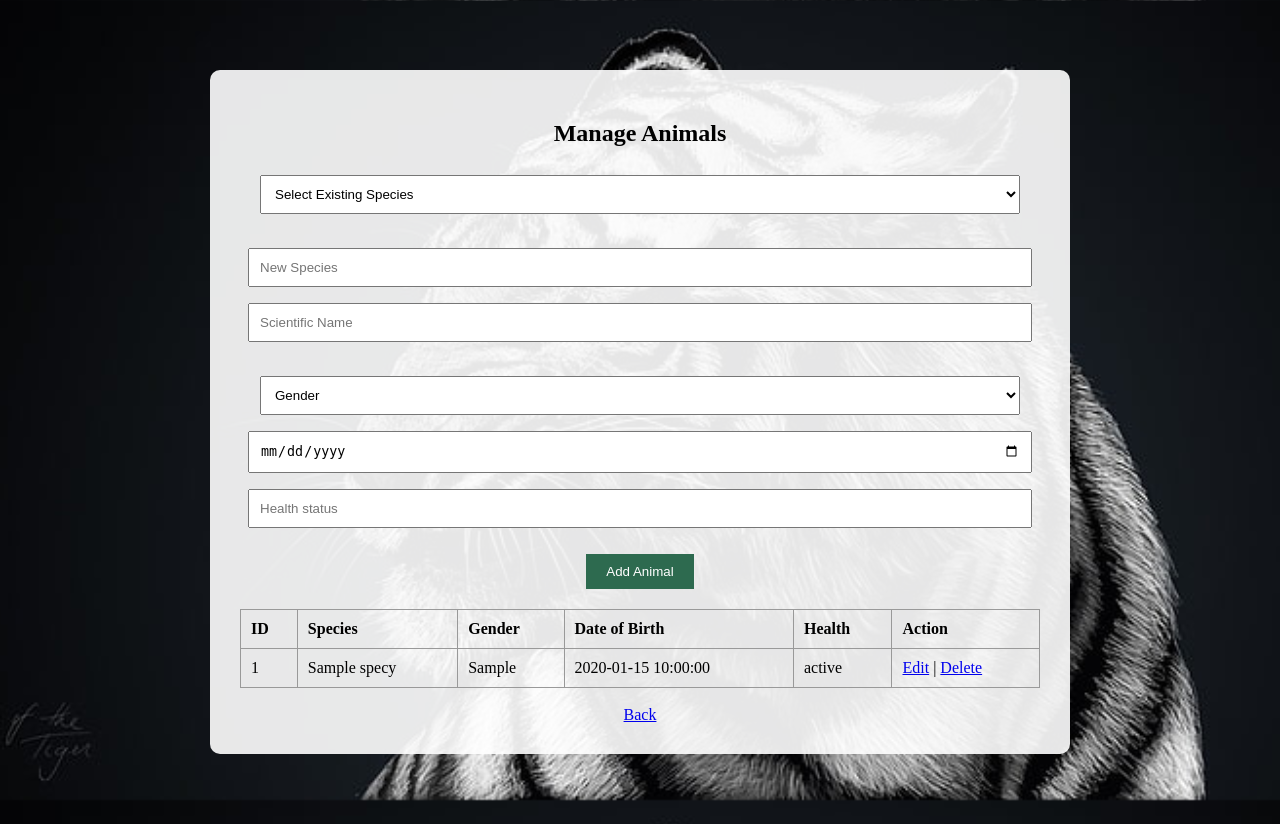
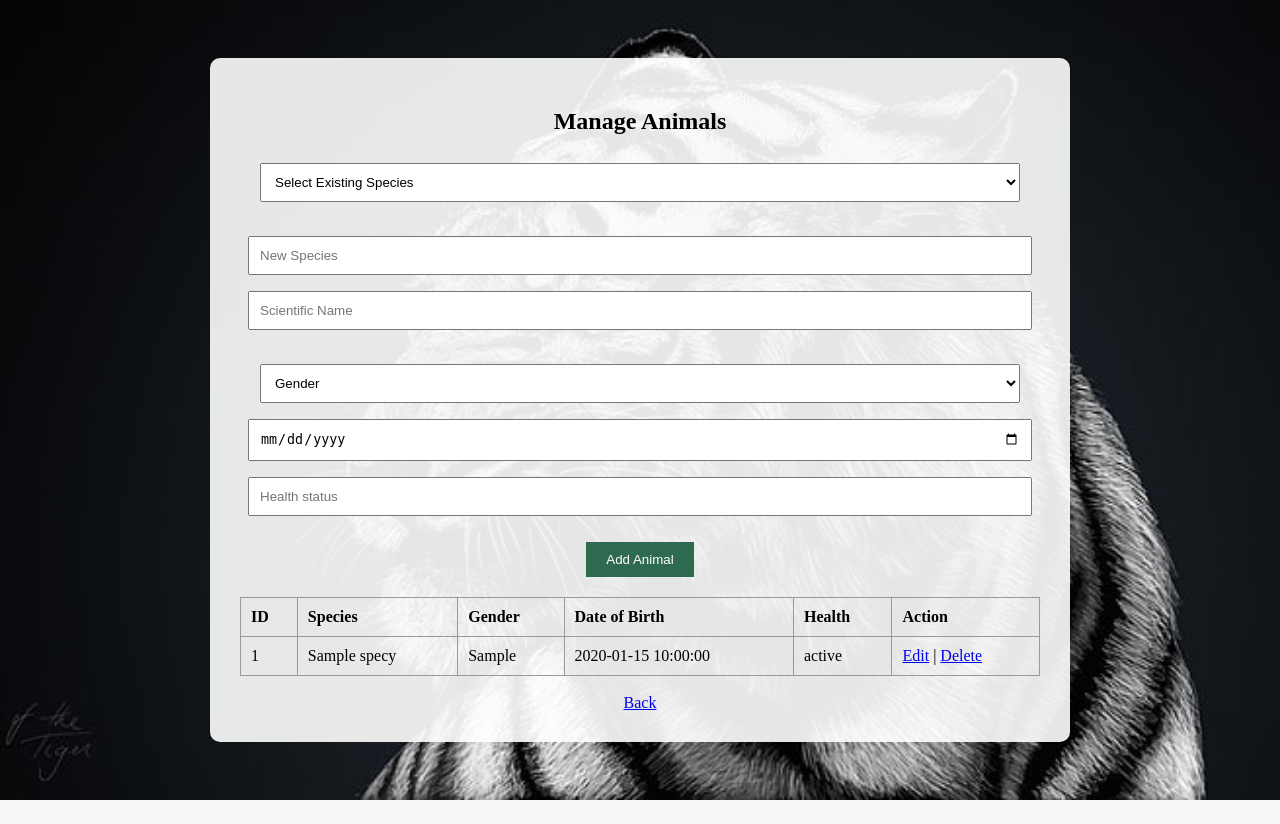
Before and after one commit to AhmadAlanad/wildlife-project, a PHP site: page /animals.php in a window 1280 px wide. After the commit the page ends 800 px from the top, so only its background shows below. Run offline with PHP 8.4, Linux system fonts and the light colour scheme; the visitor is signed in with stand-in values (Sample User, id 1); tables that the repository leaves empty or names only in its code hold one stand-in row (values such as "Sample post"); some libraries are stand-ins or nearby versions.

Commit message:
Fix background image path for Render deployment

```diff
--- a/style.css
+++ b/style.css
@@ -1,12 +1,10 @@
 body {
     margin: 0;
-    height: 103vh;
-
+    height: 100vh;
     display: flex;
-    justify-content: center;  /* وسط أفقي */
-    align-items: center;      /* وسط عمودي */
-
-    background: url('/wildlife_project/images/wild.jpg') no-repeat center center fixed;
+    justify-content: center;
+    align-items: center;
+    background: url('images/wild.jpg') no-repeat center center fixed;
     background-size: cover;
 }
 
```
